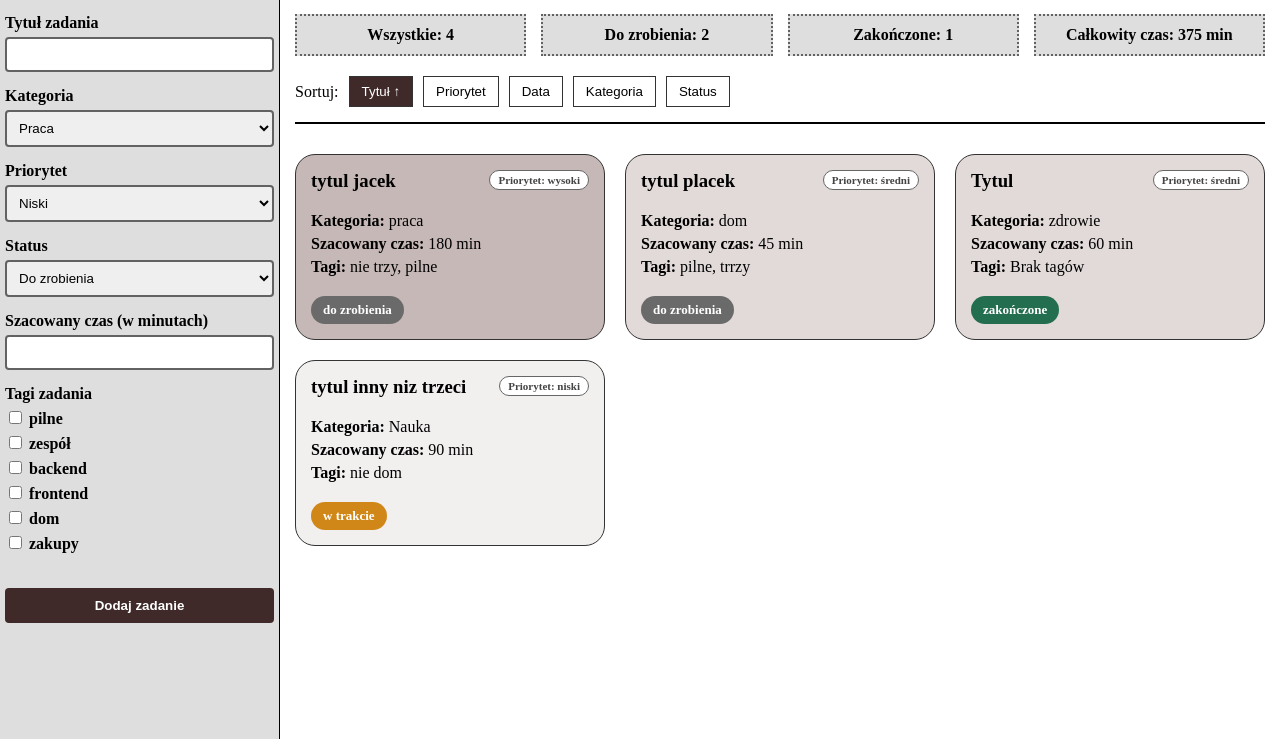
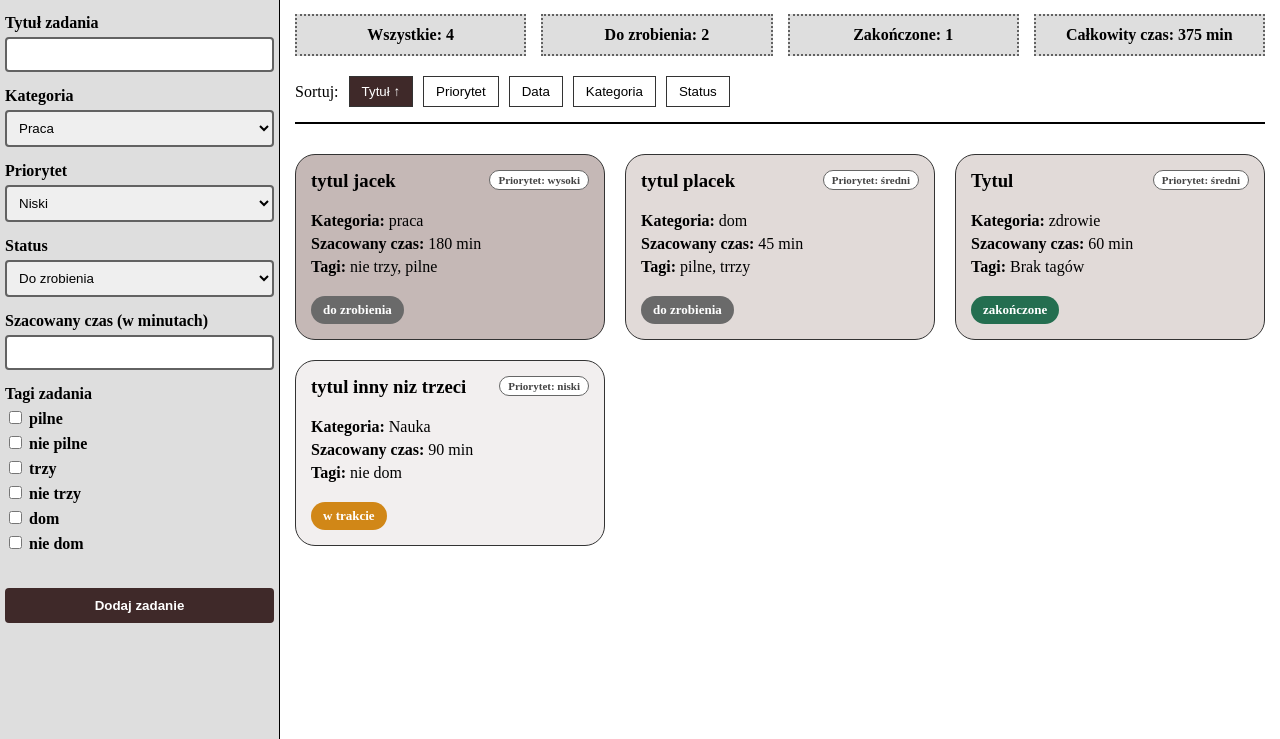
Before and after one commit to K3NOK/WPRG25-26S-S35482, a PHP site: page / in a window 1280 px wide. Shown: the part 61-800 px from the top of the page. Run offline with PHP 8.4, Linux system fonts and the light colour scheme.

Commit message:
fin php last changes

```diff
--- a/Zadania_Lab4/index.php
+++ b/Zadania_Lab4/index.php
@@ -159,11 +159,11 @@ if ($_SERVER['REQUEST_METHOD'] === 'POST') {
             <label>Tagi zadania</label>
             <div style="display:flex; flex-direction: column; gap: 5px; margin-bottom: 10px;">
                 <label style="margin-top:0"><input type="checkbox" name="tags[]" value="pilne" <?= in_array('pilne', $inTags) ? 'checked' : '' ?>> pilne</label>
-                <label style="margin-top:0"><input type="checkbox" name="tags[]" value="nie pilne" <?= in_array('zespół', $inTags) ? 'checked' : '' ?>> zespół</label>
-                <label style="margin-top:0"><input type="checkbox" name="tags[]" value="trzy" <?= in_array('backend', $inTags) ? 'checked' : '' ?>> backend</label>
-                <label style="margin-top:0"><input type="checkbox" name="tags[]" value="nie trzy" <?= in_array('frontend', $inTags) ? 'checked' : '' ?>> frontend</label>
+                <label style="margin-top:0"><input type="checkbox" name="tags[]" value="nie pilne" <?= in_array('nie pilne', $inTags) ? 'checked' : '' ?>> nie pilne</label>
+                <label style="margin-top:0"><input type="checkbox" name="tags[]" value="trzy" <?= in_array('trzy', $inTags) ? 'checked' : '' ?>> trzy</label>
+                <label style="margin-top:0"><input type="checkbox" name="tags[]" value="nie trzy" <?= in_array('nie trzy', $inTags) ? 'checked' : '' ?>> nie trzy</label>
                 <label style="margin-top:0"><input type="checkbox" name="tags[]" value="dom" <?= in_array('dom', $inTags) ? 'checked' : '' ?>> dom</label>
-                <label style="margin-top:0"><input type="checkbox" name="tags[]" value="nie dom" <?= in_array('zakupy', $inTags) ? 'checked' : '' ?>> zakupy</label>
+                <label style="margin-top:0"><input type="checkbox" name="tags[]" value="nie dom" <?= in_array('nie dom', $inTags) ? 'checked' : '' ?>> nie dom</label>
             </div>
 
             <button type="submit">Dodaj zadanie</button>
```
